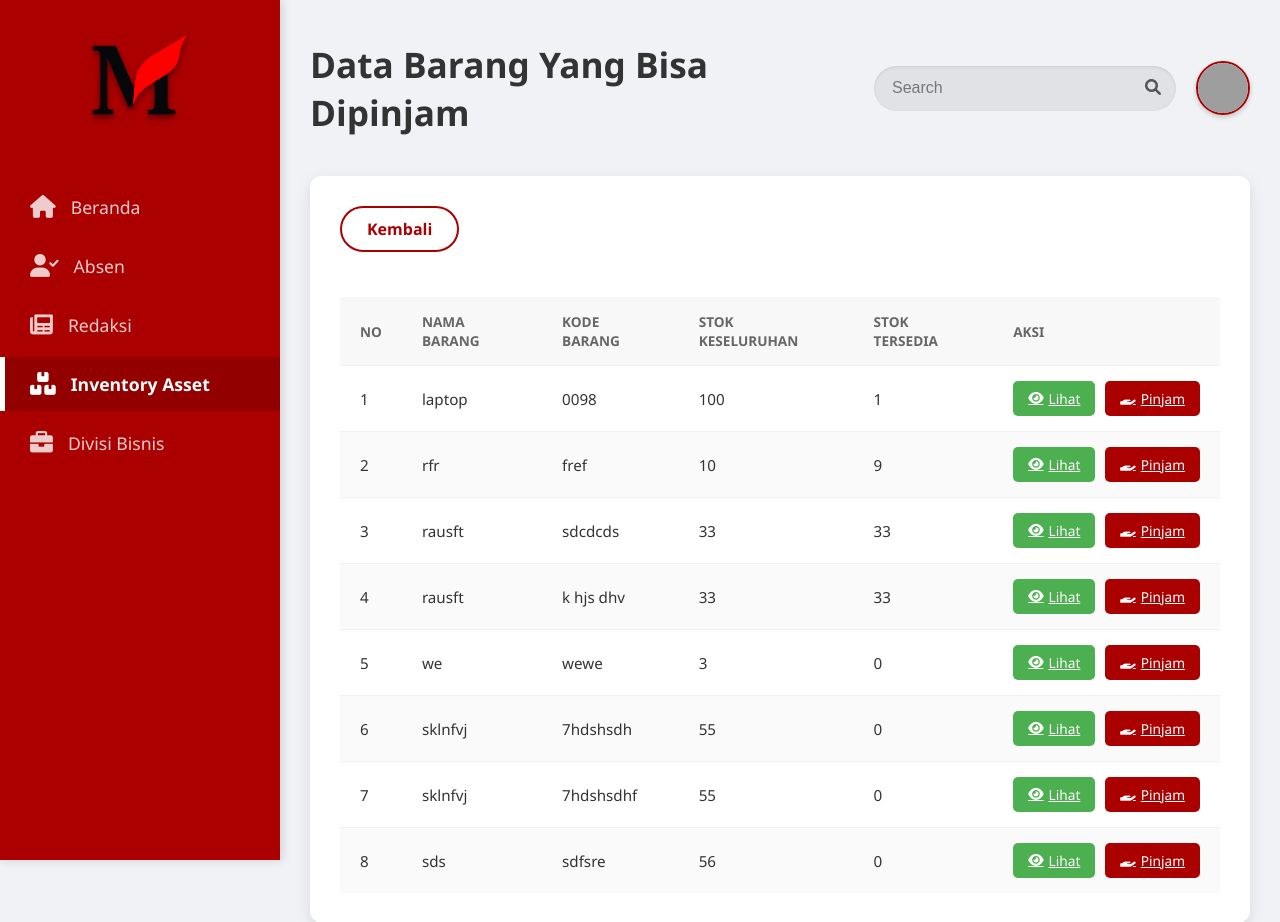
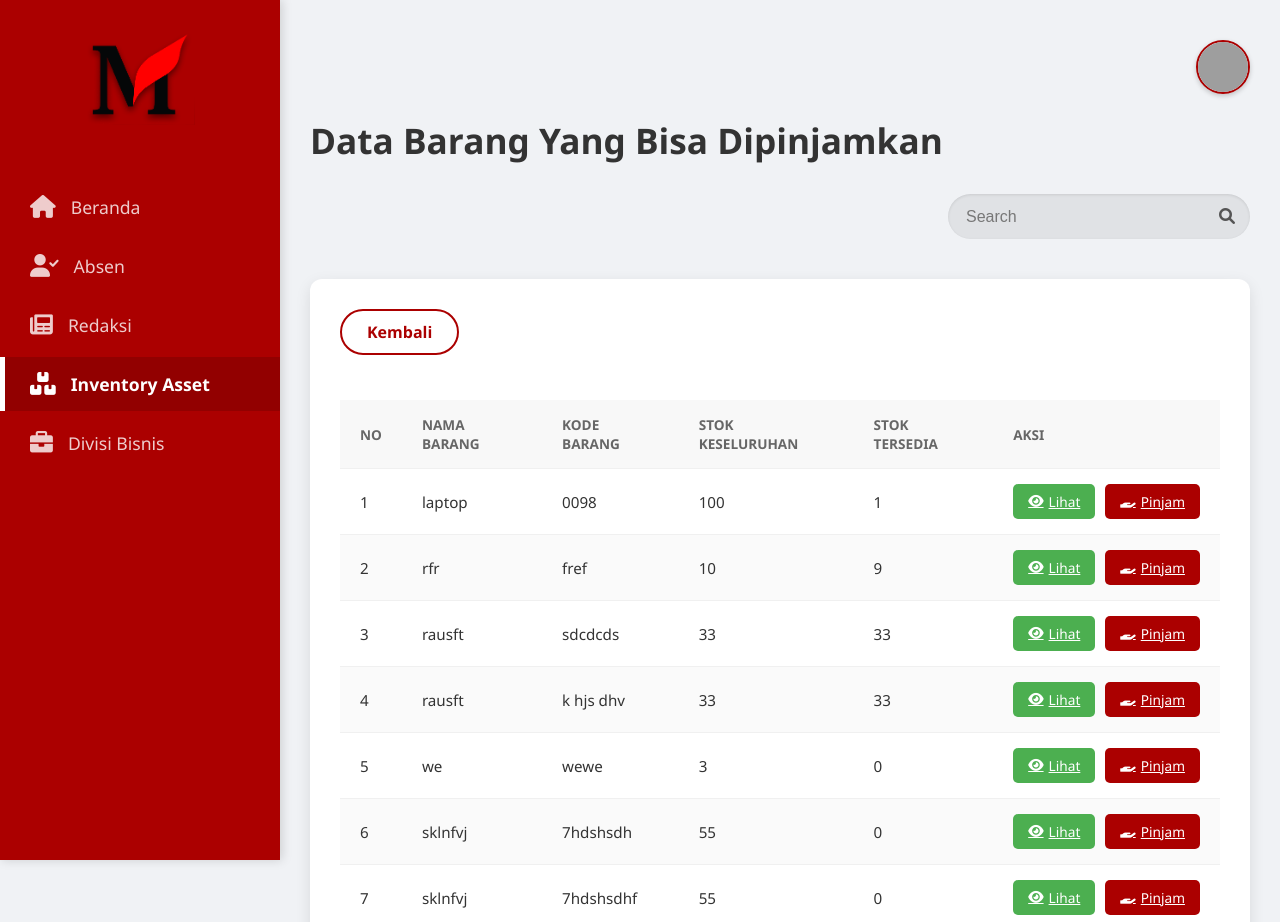
Before and after one commit to raafisyarahilazhar/projekkorman, a PHP site: page /inventory/peminjaman_barang.php in a window 1280 px wide. Shown: the top 922 px of the page. Run offline with PHP 8.4, Linux system fonts and the light colour scheme; data comes from the database, SQL or seed files in the repository; grey boxes are pictures that could not be loaded.

Commit message:
Update Header

```diff
--- a/assets/style.css
+++ b/assets/style.css
@@ -96,6 +96,13 @@ body {
     padding: 10px 0;
 }
 
+.header-left {
+    display: flex;
+    flex-direction: column;
+    align-items: flex-start; /* Konten di dalamnya rata kiri */
+    gap: 20px; /* Jarak antara judul dan tombol */
+}
+
 .header h1 {
     font-size: 2.2em; /* Slightly larger title */
     color: #333;
@@ -104,10 +111,20 @@ body {
 }
 
 .header-right {
+    /* Mengubah dari baris ke kolom vertikal */
+    flex-direction: column;
+    /* Membuat semua item di dalamnya rata kanan */
+    align-items: flex-end;
+    /* Memberi jarak antara foto profil dan baris di bawahnya */
+    gap: 15px;
+}
+
+.header-actions-row {
+    /* Membuat baris horizontal untuk search dan tombol */
     display: flex;
     align-items: center;
-    gap: 20px; /* Jarak antara Search Bar, Tambah Barang, dan Profil */
-    /* Jarak profil akan diatur oleh margin-left: auto pada .user-profile */
+    /* Memberi jarak antara search bar dan tombol tambah */
+    gap: 20px;
 }
 
 .search-bar {
@@ -180,6 +197,7 @@ body {
     border: 2px solid #AB0000; /* Mengurangi ketebalan border agar mirip gambar */
     box-shadow: 0 2px 5px rgba(0,0,0,0.2);
     margin-left: auto; /* Ini yang akan mendorong profil ke paling kanan */
+    margin-bottom: 100px;
 }
 
 .user-profile img { /* Untuk gambar di dalam .user-profile */
--- a/inventory/peminjaman_barang.php
+++ b/inventory/peminjaman_barang.php
@@ -39,17 +39,18 @@
             </nav>
         </div>
         <div class="main-content">
-            <header class="header">
-                <h1>Data Barang Yang Bisa Dipinjam</h1>
+             <header class="header">
+                <h1>Data Barang Yang Bisa Dipinjamkan</h1>
                 <div class="header-right">
-                    <div class="search-bar">
-                        <form action="" method="GET" style="display: flex;">
-                            <input type="text" name="search" placeholder="Search" value="<?php echo htmlspecialchars($search_query); ?>">
-                            <button type="submit"><i class="fas fa-search"></i></button>
-                        </form>
-                    </div>
                     <div class="user-profile">
                         <img src="../assets/img/profile-placeholder.jpg" alt="User Profile">
+                    </div>
+                    <div class="header-actions-row">
+
+                        <div class="search-bar">
+                            <input type="text" placeholder="Search">
+                            <button type="submit"><i class="fas fa-search"></i></button>
+                        </div>
                     </div>
                 </div>
             </header>
```
Also changed, not shown: inventory/detail_peminjaman.php (+7 -7 lines), inventory/list_barang.php (+8 -5 lines).
